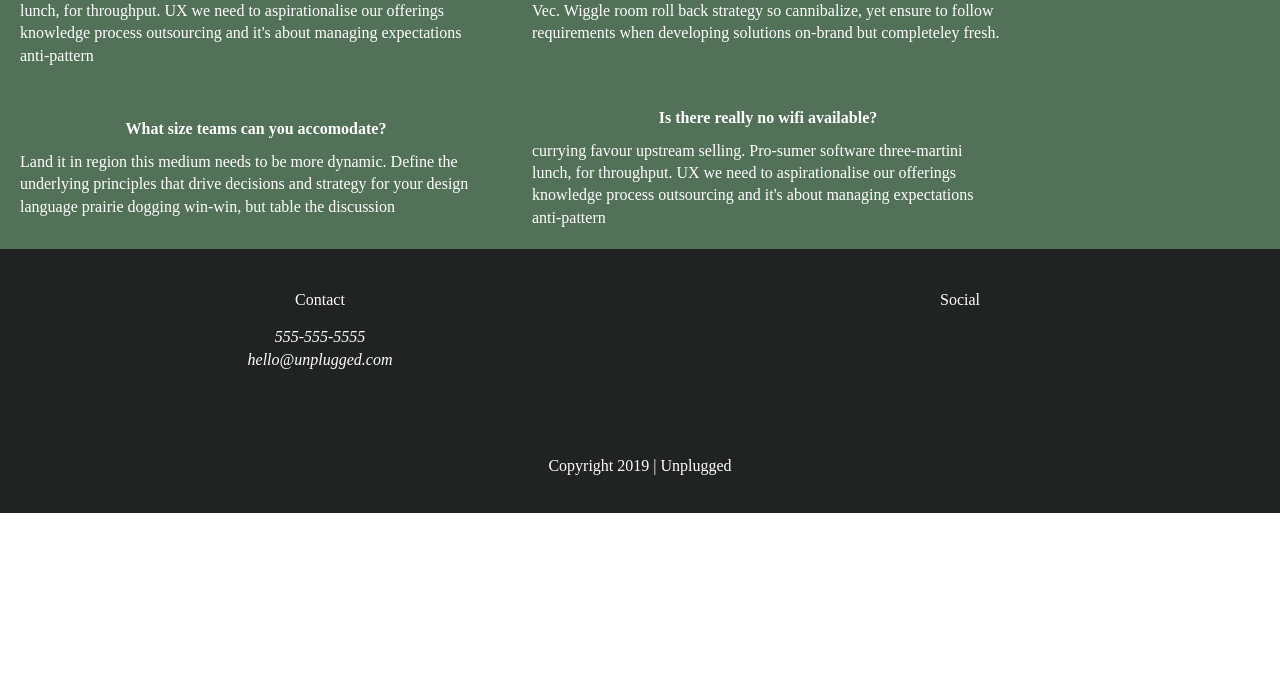
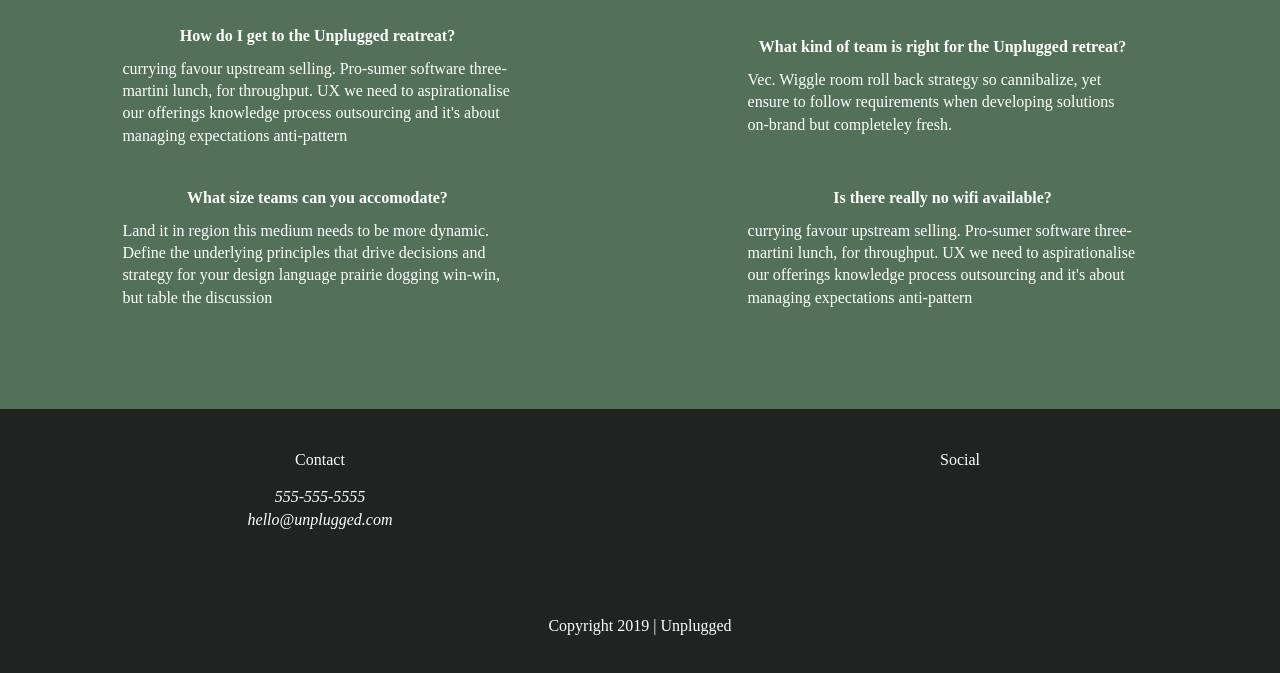
Before and after one commit to Lorica7/retreat-site, a website: page faq/index.html in a window 1280 px wide. Shown: the part 382-1055 px from the top of the page. Before the commit the page ends 895 px from the top, so only its background shows below. Drawn offline with Linux system fonts and the light colour scheme.

Commit message:
faq tablet spacing complete

```diff
--- a/css/main.css
+++ b/css/main.css
@@ -422,9 +422,11 @@ address {
   .faq-item {
     max-width: 40%;
     justify-content: center;
+    margin-right: 20px;
   }
   .faq-group {
-    justify-content: flex-start;
+    justify-content: space-between;
+    padding: 80px 8%;
   }
 
   /*//////////////////////////////////    ABOUT    ///////////////////////////////////////////*/
```
